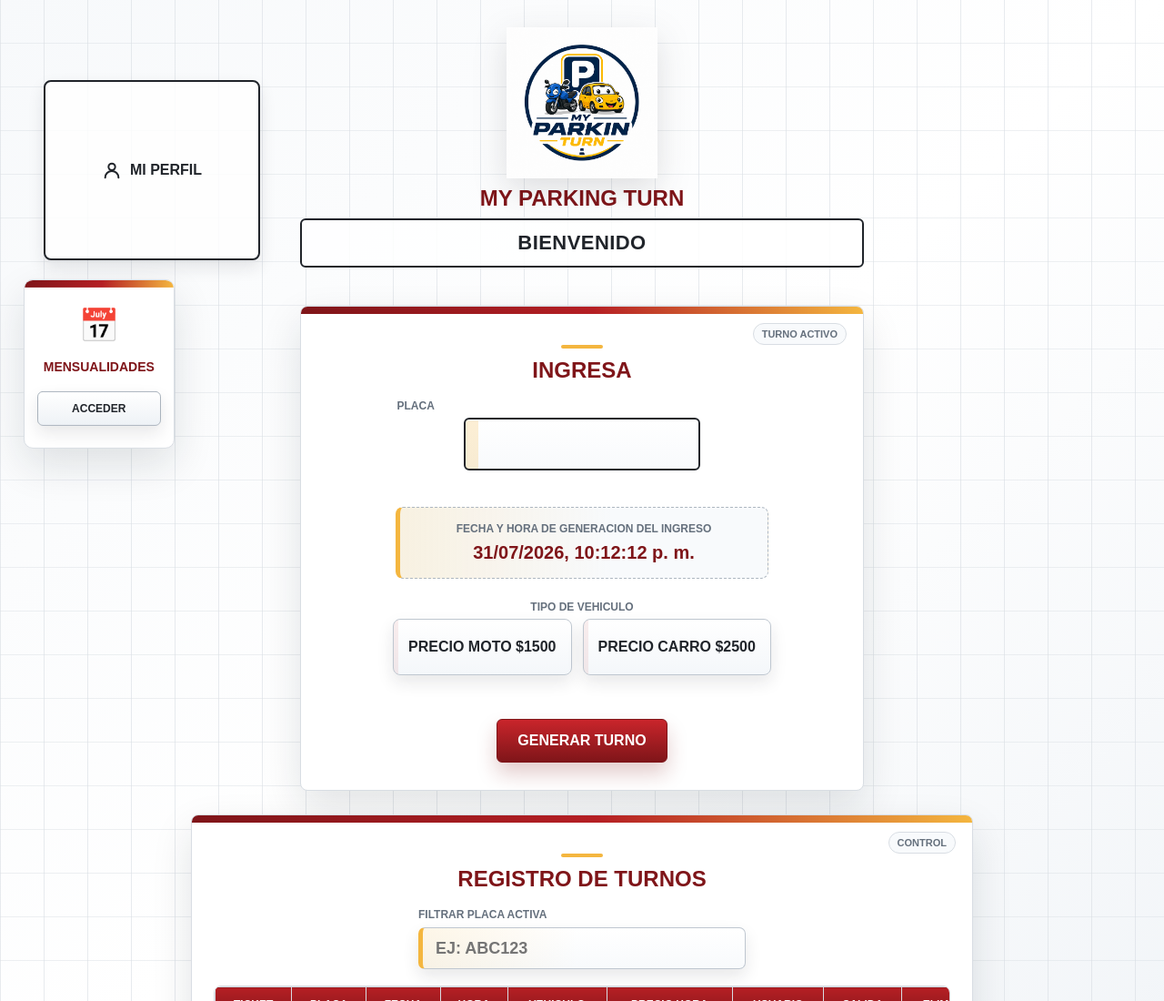
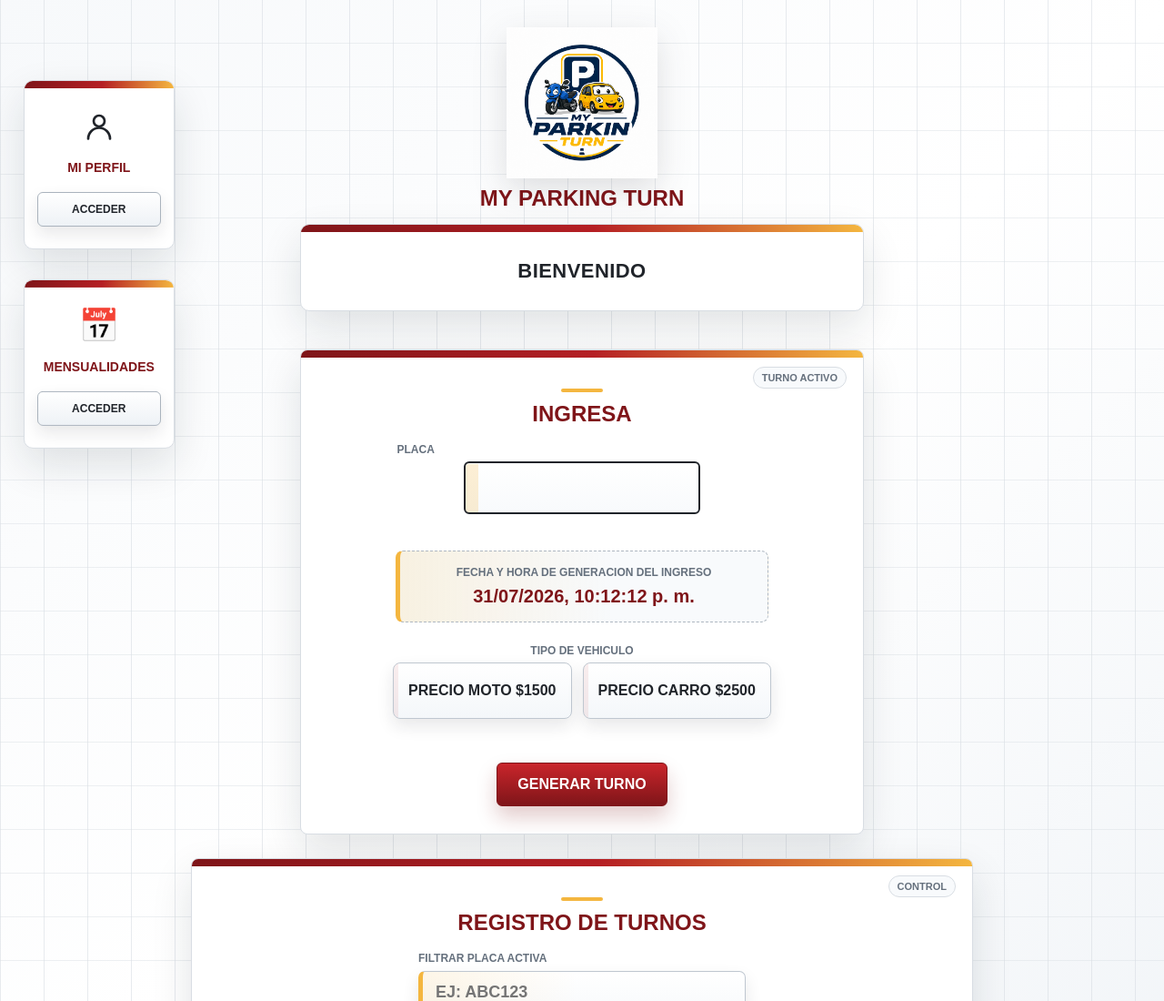
Before and after one commit to mauripiyt98/AMC-MY-PARKING-TURN-v2, a plain HTML site: page pages/principal.html in a window 1280 px wide. Shown: the top 1100 px of the page at 91% size. Drawn offline with Linux system fonts and the light colour scheme; sample sign-in values are in the browser's storage.

Commit message:
1.4.1 (CORRECCION BOTONES MI PERFIL Y BIENVENIDA)

```diff
--- a/assets/css/styles.css
+++ b/assets/css/styles.css
@@ -78,41 +78,76 @@ a {
 }
 
 .profile-action {
+  position: fixed;
+  top: clamp(28px, 11vh, 130px);
+  left: clamp(8px, 2vw, 36px);
+  z-index: 90;
+  display: grid;
+  width: clamp(130px, 13vw, 196px);
+  gap: 18px;
+  overflow: hidden;
+  border: var(--border-strong);
+  border-radius: 10px;
+  padding: 32px 14px 24px;
+  color: var(--color-ink);
+  background: var(--color-white);
+  box-shadow: var(--shadow-panel);
+  text-align: center;
+  transition: transform 0.15s;
+}
+
+.profile-action::before,
+.welcome-message::before {
   position: absolute;
-  top: 88px;
-  left: 48px;
-  display: inline-flex;
-  align-items: center;
-  justify-content: center;
-  gap: 9px;
-  width: 238px;
-  min-height: 198px;
-  border: 2px solid var(--color-ink);
-  border-radius: 8px;
-  color: var(--color-ink);
-  background: rgba(255, 255, 255, 0.82);
-  box-shadow: var(--shadow-control);
-  font-size: 16px;
-  font-weight: 800;
-  transition: color 0.15s, border-color 0.15s, background 0.15s, transform 0.15s;
+  inset: 0 0 auto;
+  height: 8px;
+  content: "";
+  background: linear-gradient(90deg, var(--color-red-dark), var(--color-red) 52%, var(--color-warning));
 }
 
 .profile-action:hover,
 .profile-action:focus-visible {
-  border-color: var(--color-red-dark);
-  color: var(--color-red-dark);
-  background: var(--color-red-soft);
   transform: translateY(-2px);
 }
 
+.profile-action-icon {
+  display: grid;
+  place-items: center;
+  color: var(--color-ink);
+}
+
+.profile-action-title {
+  color: var(--color-red-dark);
+  font-size: 14px;
+  font-weight: 800;
+  line-height: 1.3;
+}
+
+.profile-action-cta {
+  display: block;
+  padding: 11px 8px;
+  border: 1px solid #aab3bd;
+  border-radius: 6px;
+  color: var(--color-ink);
+  background: linear-gradient(180deg, #ffffff, #eef2f6);
+  box-shadow: var(--shadow-control);
+  font-size: 12px;
+  font-weight: 800;
+}
+
 .welcome-message {
+  position: relative;
+  display: grid;
+  min-height: 96px;
+  place-items: center;
   width: min(92vw, 620px);
-  min-height: 50px;
-  margin: 8px auto 0;
-  border: 2px solid var(--color-ink);
-  border-radius: 6px;
-  padding: 12px 24px;
-  background: rgba(255, 255, 255, 0.86);
+  overflow: hidden;
+  margin: 14px auto 0;
+  border: var(--border-strong);
+  border-radius: 10px;
+  padding: 30px 24px 22px;
+  background: var(--color-white);
+  box-shadow: var(--shadow-panel);
   color: var(--color-ink);
   text-align: center;
   font-size: clamp(17px, 2.2vw, 22px);
@@ -1297,7 +1332,7 @@ a {
   .profile-action {
     position: static;
     width: min(92vw, 320px);
-    min-height: 52px;
+    min-height: 0;
     margin-bottom: 8px;
   }
 }
@@ -1305,10 +1340,11 @@ a {
 /* En pantallas medianas mostrar el panel lateral mas compacto */
 @media (min-width: 821px) and (max-width: 1180px) {
   .profile-action {
-    top: 42px;
-    left: 20px;
-    width: 160px;
-    min-height: 74px;
+    top: 30px;
+    left: 16px;
+    width: 150px;
+    gap: 12px;
+    padding: 26px 10px 18px;
   }
 
   .side-module {
--- a/pages/principal.html
+++ b/pages/principal.html
@@ -10,11 +10,14 @@
     <main class="screen screen-main">
 
       <a class="profile-action" href="perfil/perfil.html" aria-label="Abrir mi perfil del parqueadero">
-        <svg width="22" height="22" viewBox="0 0 24 24" fill="none" stroke="currentColor" stroke-width="2.2" stroke-linecap="round" stroke-linejoin="round" aria-hidden="true">
-          <circle cx="12" cy="8" r="4"/>
-          <path d="M4 21a8 8 0 0 1 16 0"/>
-        </svg>
-        MI PERFIL
+        <span class="profile-action-icon" aria-hidden="true">
+          <svg width="36" height="36" viewBox="0 0 24 24" fill="none" stroke="currentColor" stroke-width="1.8" stroke-linecap="round" stroke-linejoin="round">
+            <circle cx="12" cy="8" r="4"/>
+            <path d="M4 21a8 8 0 0 1 16 0"/>
+          </svg>
+        </span>
+        <span class="profile-action-title">MI PERFIL</span>
+        <span class="profile-action-cta">ACCEDER</span>
       </a>
 
       <!-- Panel lateral izquierdo: acceso rapido a modulos -->
```
